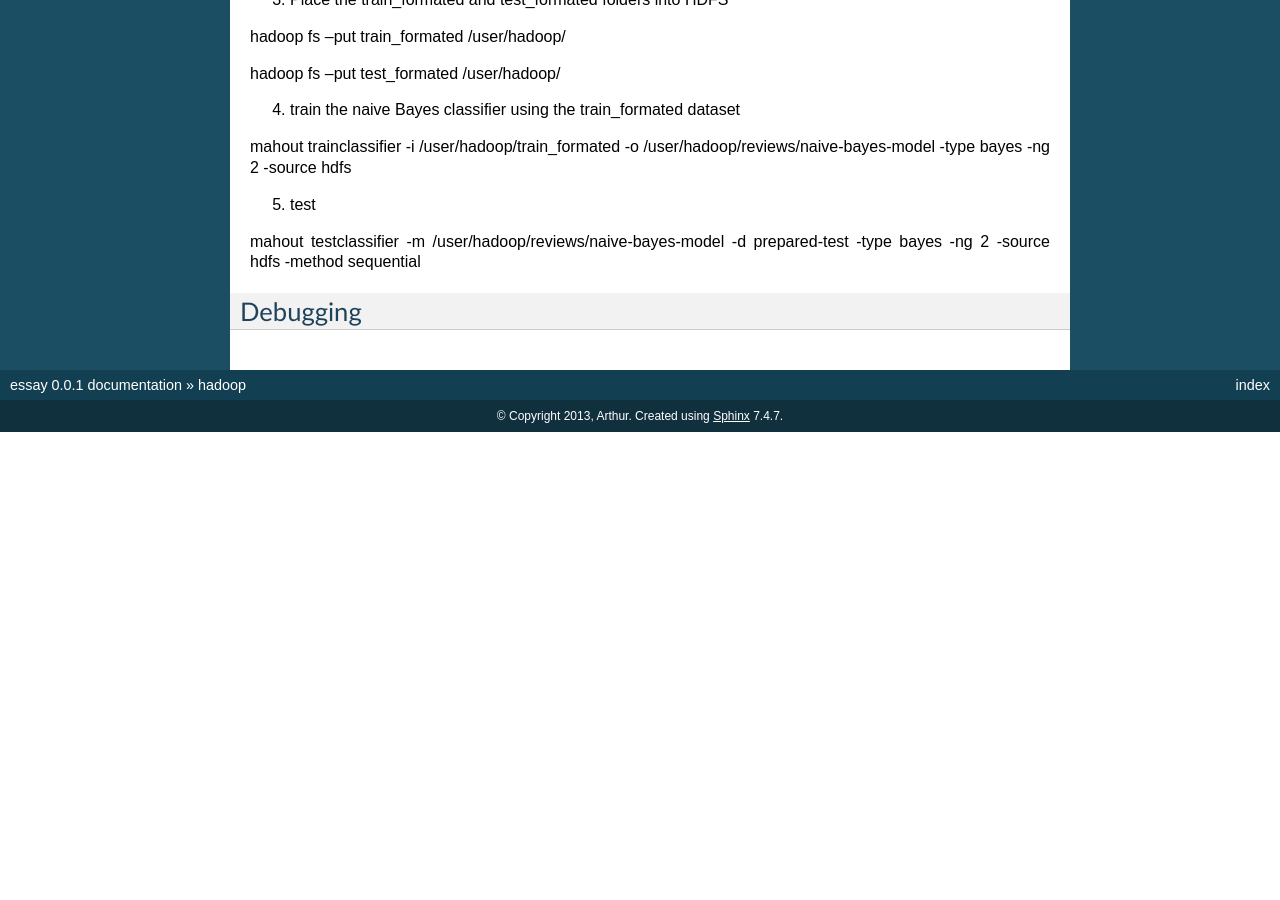
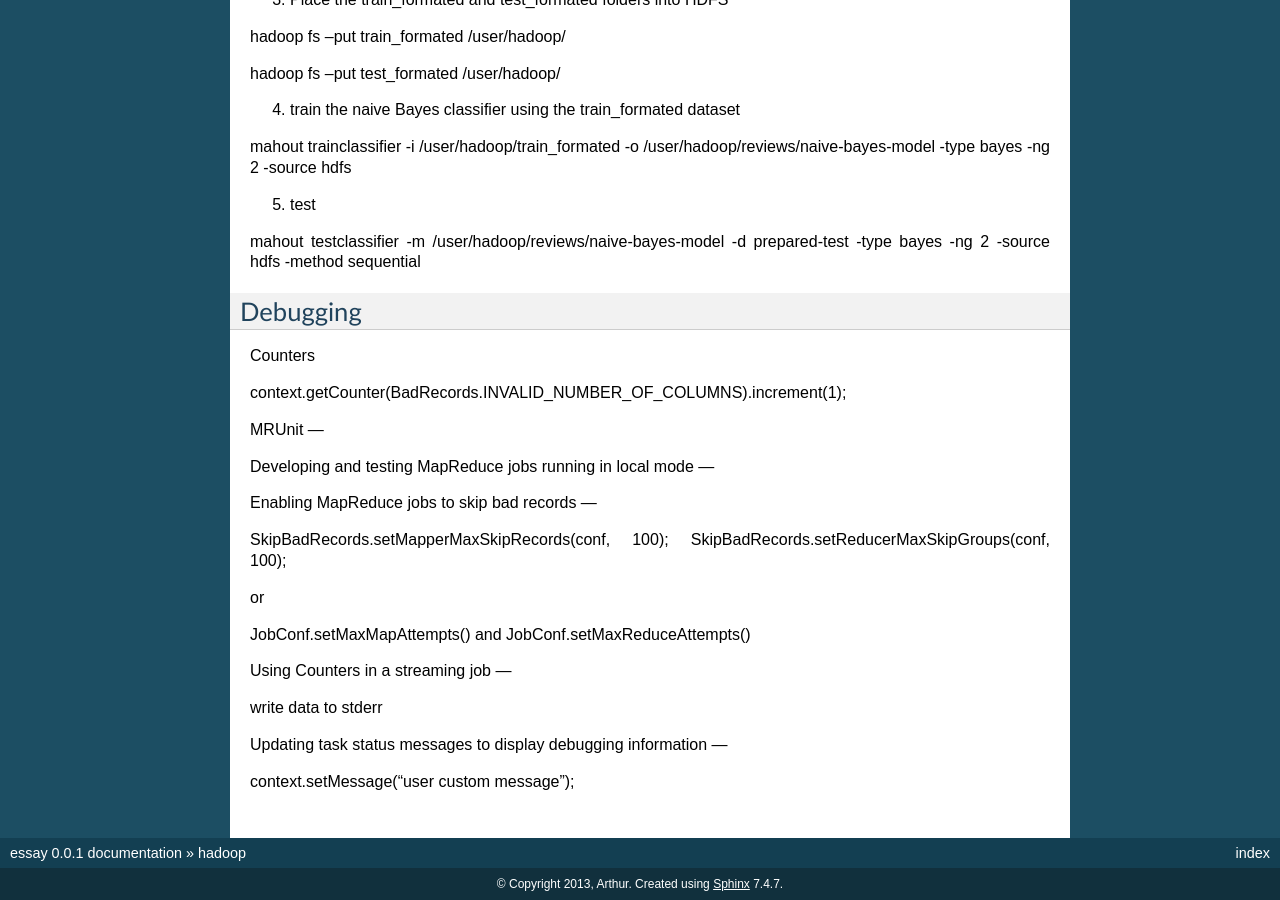
Before and after one commit to largetalk/newdatum, a Sphinx documentation site: the page built from docs/source/201412/hadoop.rst, in a window 1280 px wide and 900 px high, scrolled down 6540 px. Built offline with Sphinx 7.4.7, drawn with Linux system fonts in a browser that asks for light colours; formulas are drawn with MathJax 3; before the commit the page ends 6972 px from its top, so only the background shows below that.

Commit message:
update hadoop

```diff
--- a/docs/source/201412/hadoop.rst
+++ b/docs/source/201412/hadoop.rst
@@ -390,3 +390,33 @@ mahout testclassifier -m /user/hadoop/reviews/naive-bayes-model -d prepared-test
 
 Debugging
 ===============================
+
+Counters
+
+context.getCounter(BadRecords.INVALID_NUMBER_OF_COLUMNS).increment(1);
+
+MRUnit
+---
+
+Developing and testing MapReduce jobs running in local mode
+---
+
+Enabling MapReduce jobs to skip bad records
+---
+
+SkipBadRecords.setMapperMaxSkipRecords(conf, 100);
+SkipBadRecords.setReducerMaxSkipGroups(conf, 100);
+
+or
+
+JobConf.setMaxMapAttempts() and JobConf.setMaxReduceAttempts()
+
+Using Counters in a streaming job
+---
+
+write data to stderr
+
+Updating task status messages to display debugging information
+---
+
+context.setMessage("user custom message");
```
